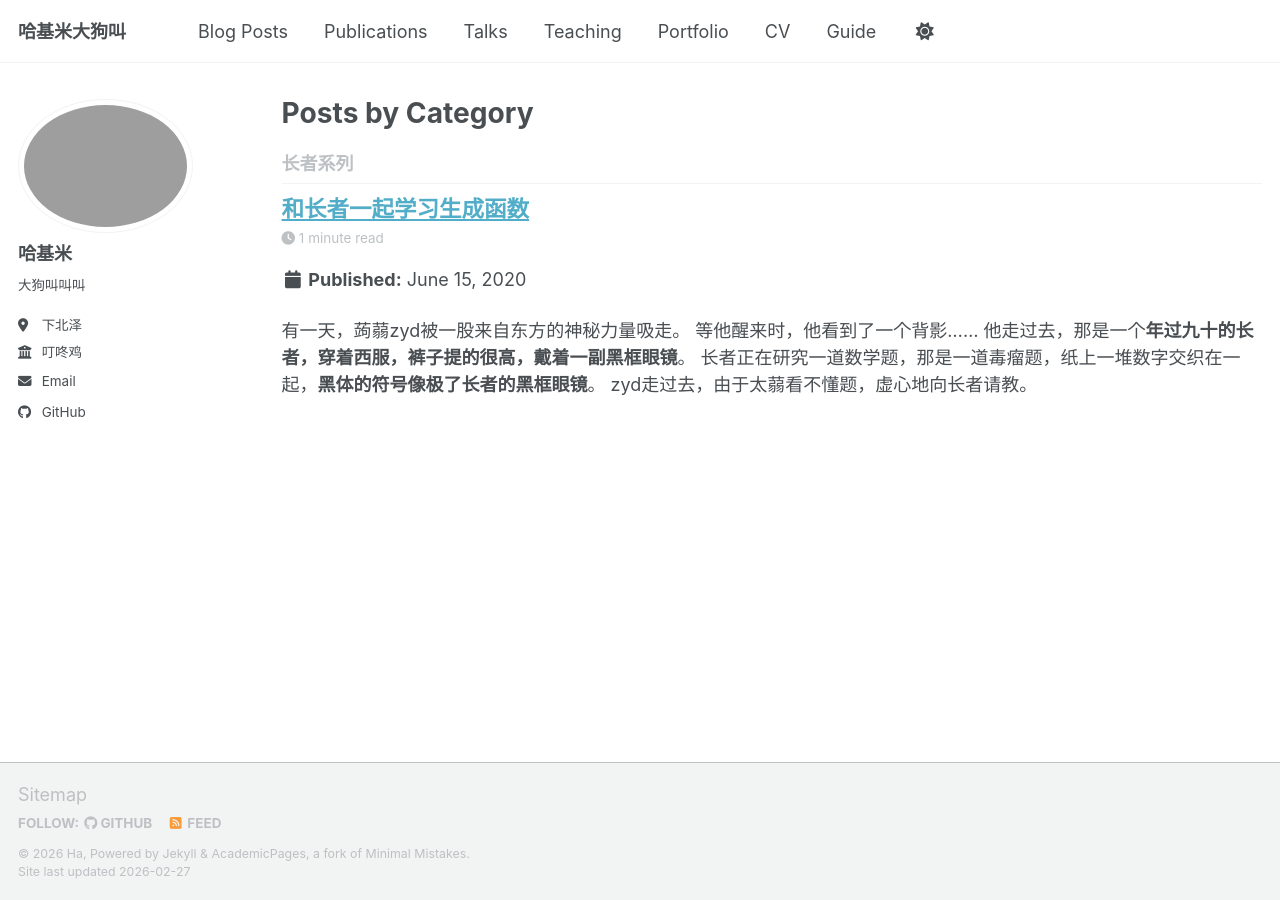
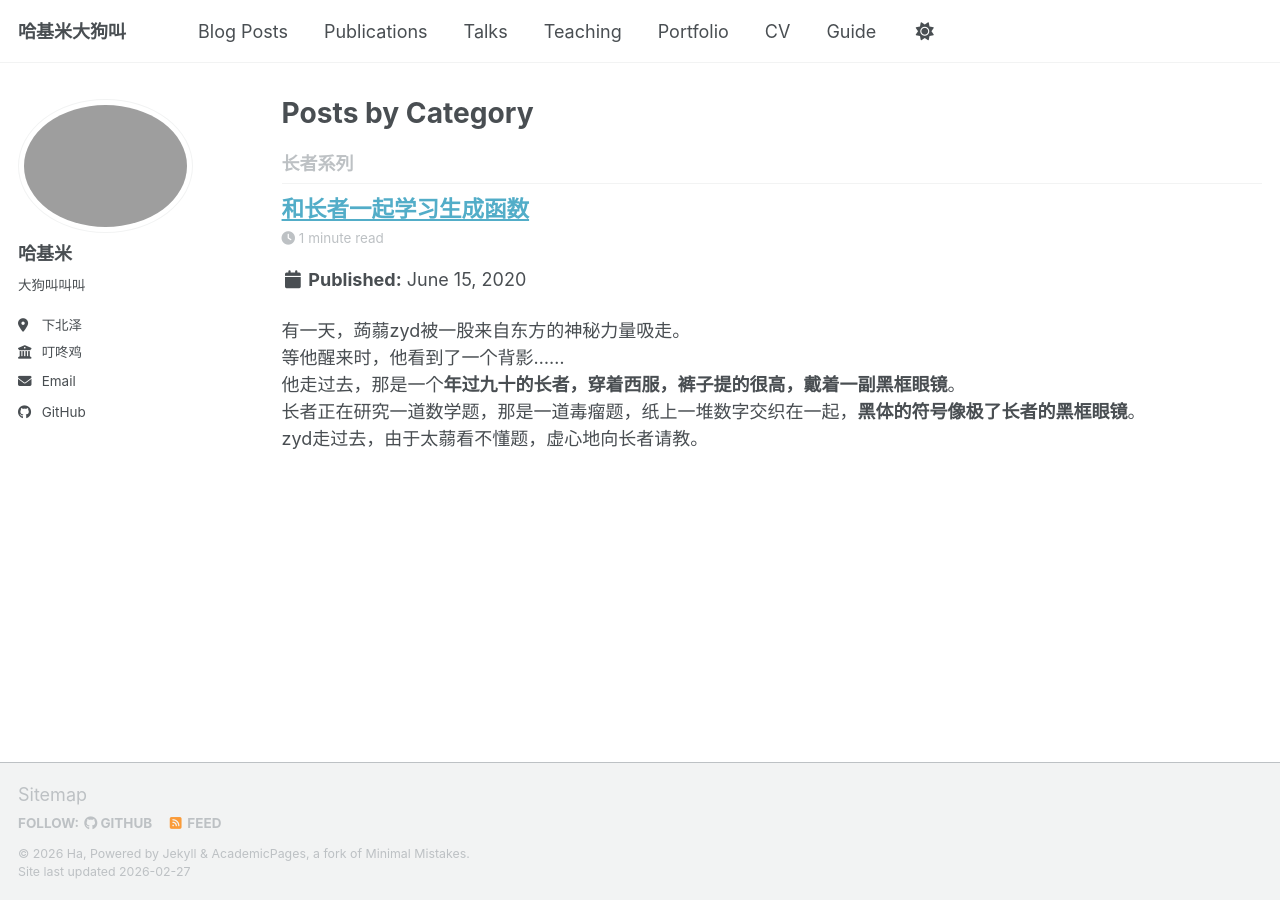
Before and after one commit to zyd114/zyd114.github.io, a Jekyll site: the page built from _pages/category-archive.html, in a window 1280 px wide. Built offline with Jekyll 4.4.1, drawn with Linux system fonts in a browser that asks for light colours; a script bundle is joined from its source files by our own code; library files that are not in the unit come from our copies; some of the changed lines change nothing that is shown.

Commit message:
支持硬换行 markdown和html换行数一致

```diff
--- a/_config.yml
+++ b/_config.yml
@@ -210,7 +210,7 @@ incremental: false
 # Markdown Processing
 kramdown:
   input: GFM
-  hard_wrap: false
+  hard_wrap: true
   auto_ids: true
   footnote_nr: 1
   entity_output: as_char
```
